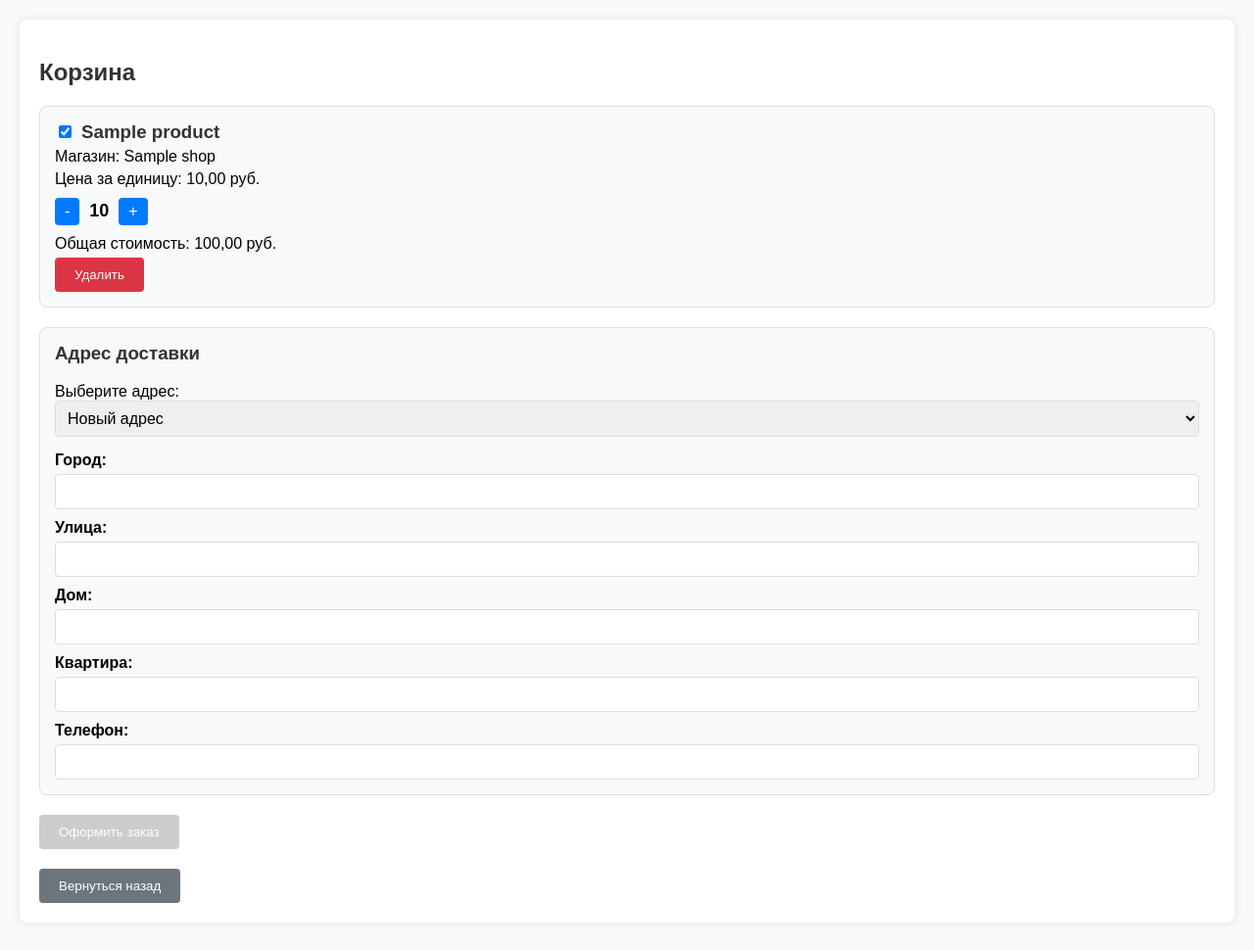
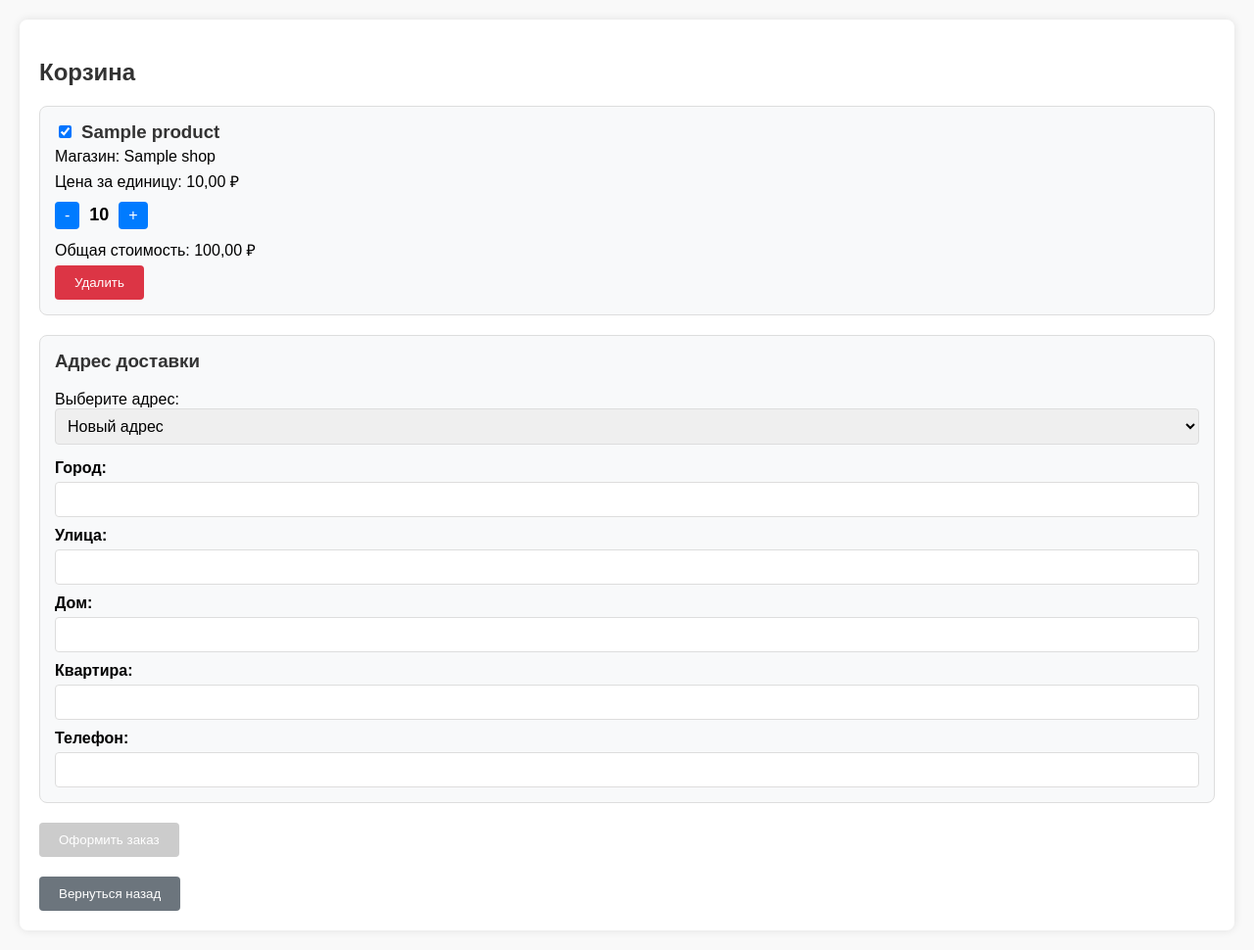
Before and after one commit to ParamonovaE/final_project, a Django app: page /basket/ in a window 1280 px wide. Shown: the whole page at 98% size. Before the commit the page ends 922 px from the top, so only its background shows below. Run offline with Django 5.2, Linux system fonts and the light colour scheme; a user stored in the database is signed in; tables that the repository leaves empty hold one stand-in row (values such as "Sample post"); parts of the project's set-up code (start-up, migrations or seed data) failed here and were passed over.

Commit message:
Изменила дизайн

```diff
--- a/backend/templates/basket.html
+++ b/backend/templates/basket.html
@@ -30,7 +30,7 @@
                                 <h3>{{ item.product_info.product.name }}</h3>
                             </label>
                             <p>Магазин: {{ item.product_info.shop.name }}</p>
-                            <p>Цена за единицу: {{ item.product_info.price }} руб.</p>
+                            <p>Цена за единицу: {{ item.product_info.price }} ₽</p>
                             <div class="quantity-controls">
                                 <button type="button"
                                         onclick="updateQuantity({{ item.id }}, -1)"
@@ -42,7 +42,7 @@
                                         class="btn-quantity"
                                         {% if not item.is_shop_active_orders %}disabled{% endif %}>+</button>
                             </div>
-                            <p>Общая стоимость: <span class="total-price">{{ item.total_price }}</span> руб.</p>
+                            <p>Общая стоимость: <span class="total-price">{{ item.total_price }}</span> ₽</p>
                             <button type="button"
                                     onclick="removeFromBasket({{ item.id }})"
                                     class="btn-danger"
```
